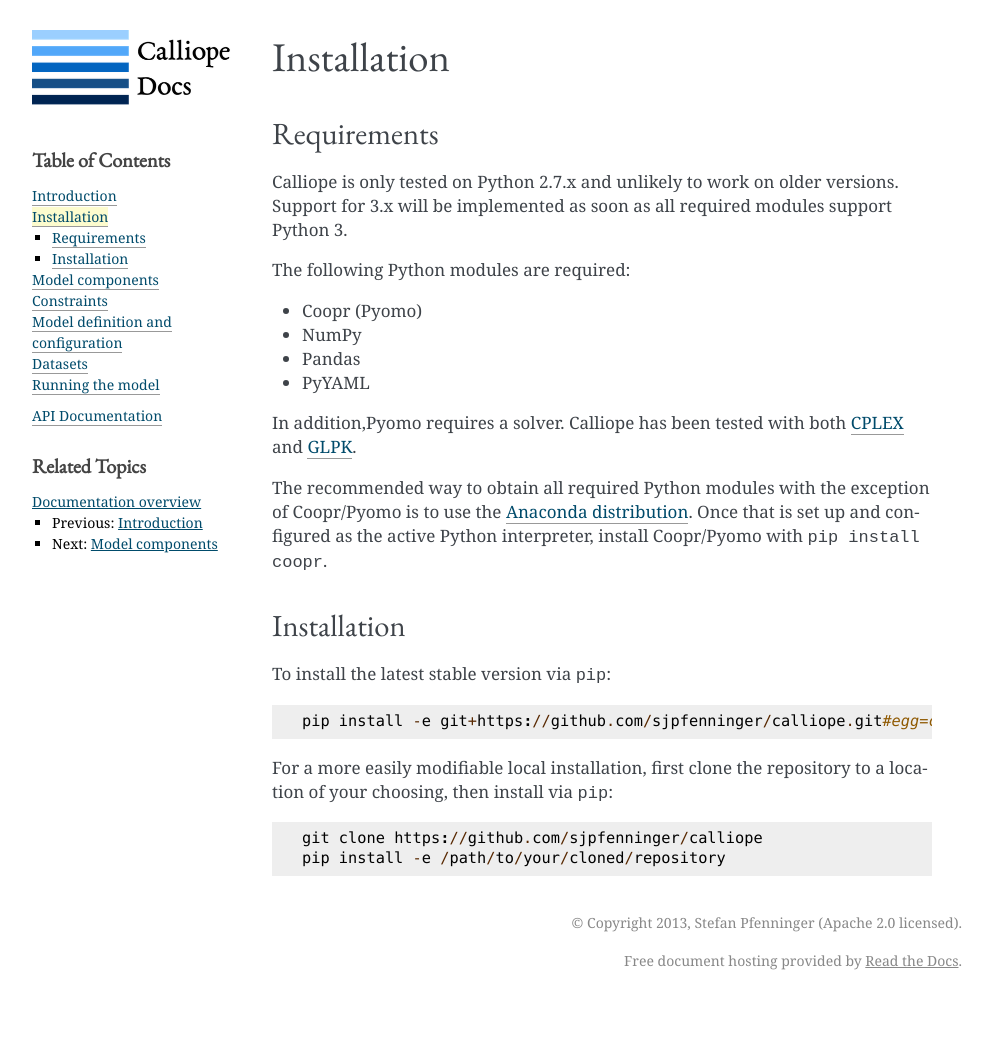
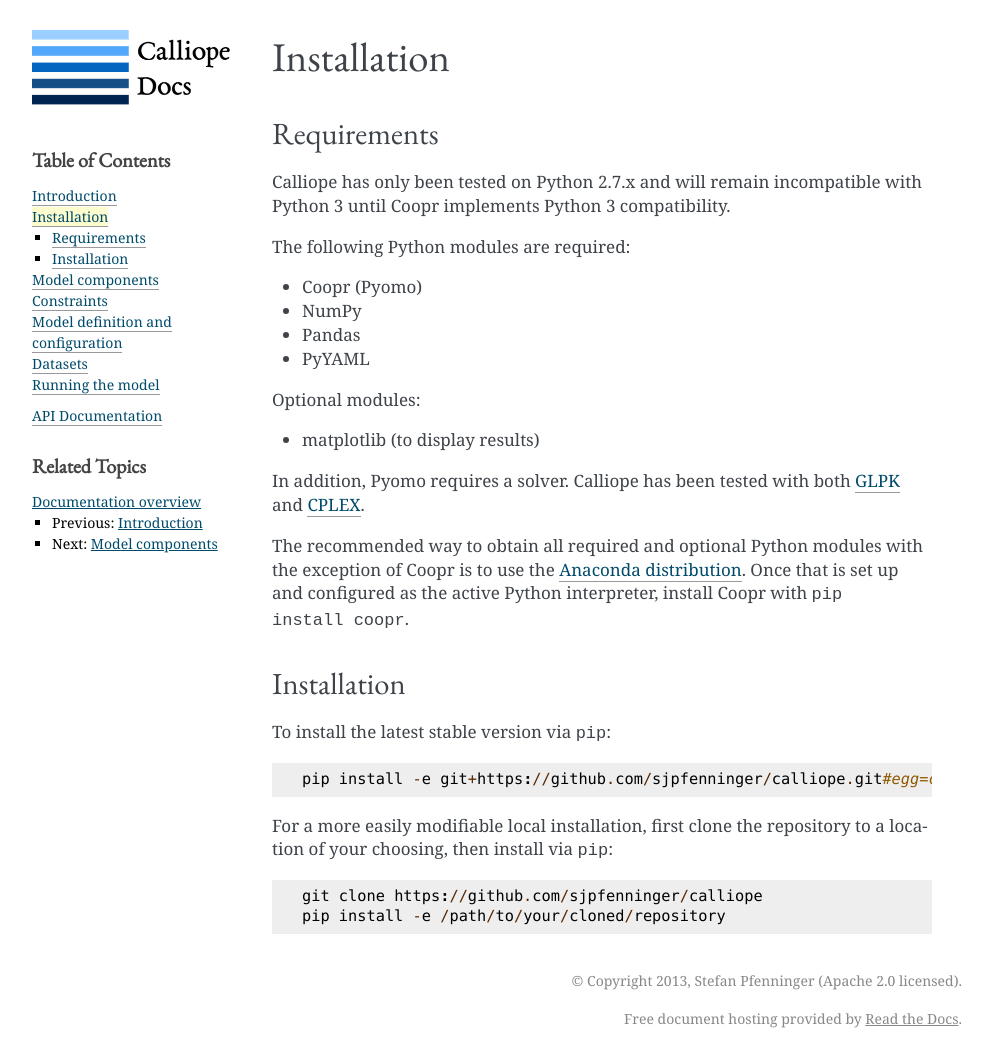
Before and after one commit to calliope-project/calliope, a Sphinx documentation site: the page built from doc/model/installation.rst, in a window 1280 px wide. Shown: the whole page, without its empty margins (148-1140 px from the left). Built offline with Sphinx 7.4.7, drawn with Linux system fonts in a browser that asks for light colours; pages that are not in the unit, such as notebooks, are missing from menus; before the commit the page ends 1000 px from its top, so only the background shows below that.

```diff
--- a/doc/model/installation.rst
+++ b/doc/model/installation.rst
@@ -7,7 +7,7 @@ Installation
 Requirements
 ============
 
-Calliope is only tested on Python 2.7.x and unlikely to work on older versions. Support for 3.x will be implemented as soon as all required modules support Python 3.
+Calliope has only been tested on Python 2.7.x and will remain incompatible with Python 3 until Coopr implements Python 3 compatibility.
 
 The following Python modules are required:
 
@@ -16,9 +16,13 @@ The following Python modules are required:
 * Pandas
 * PyYAML
 
-In addition,Pyomo requires a solver. Calliope has been tested with both `CPLEX <http://ibm.com/software/integration/optimization/cplex-optimization-studio/>`_ and `GLPK <https://www.gnu.org/software/glpk/>`_.
+Optional modules:
 
-The recommended way to obtain all required Python modules with the exception of Coopr/Pyomo is to use the `Anaconda distribution <https://store.continuum.io/cshop/anaconda/>`_. Once that is set up and configured as the active Python interpreter, install Coopr/Pyomo with ``pip install coopr``.
+* matplotlib (to display results)
+
+In addition, Pyomo requires a solver. Calliope has been tested with both `GLPK <https://www.gnu.org/software/glpk/>`_ and `CPLEX <http://ibm.com/software/integration/optimization/cplex-optimization-studio/>`_.
+
+The recommended way to obtain all required and optional Python modules with the exception of Coopr is to use the `Anaconda distribution <https://store.continuum.io/cshop/anaconda/>`_. Once that is set up and configured as the active Python interpreter, install Coopr with ``pip install coopr``.
 
 Installation
 ============
```
Also changed, not shown: README.rst (+25 -28 lines).
